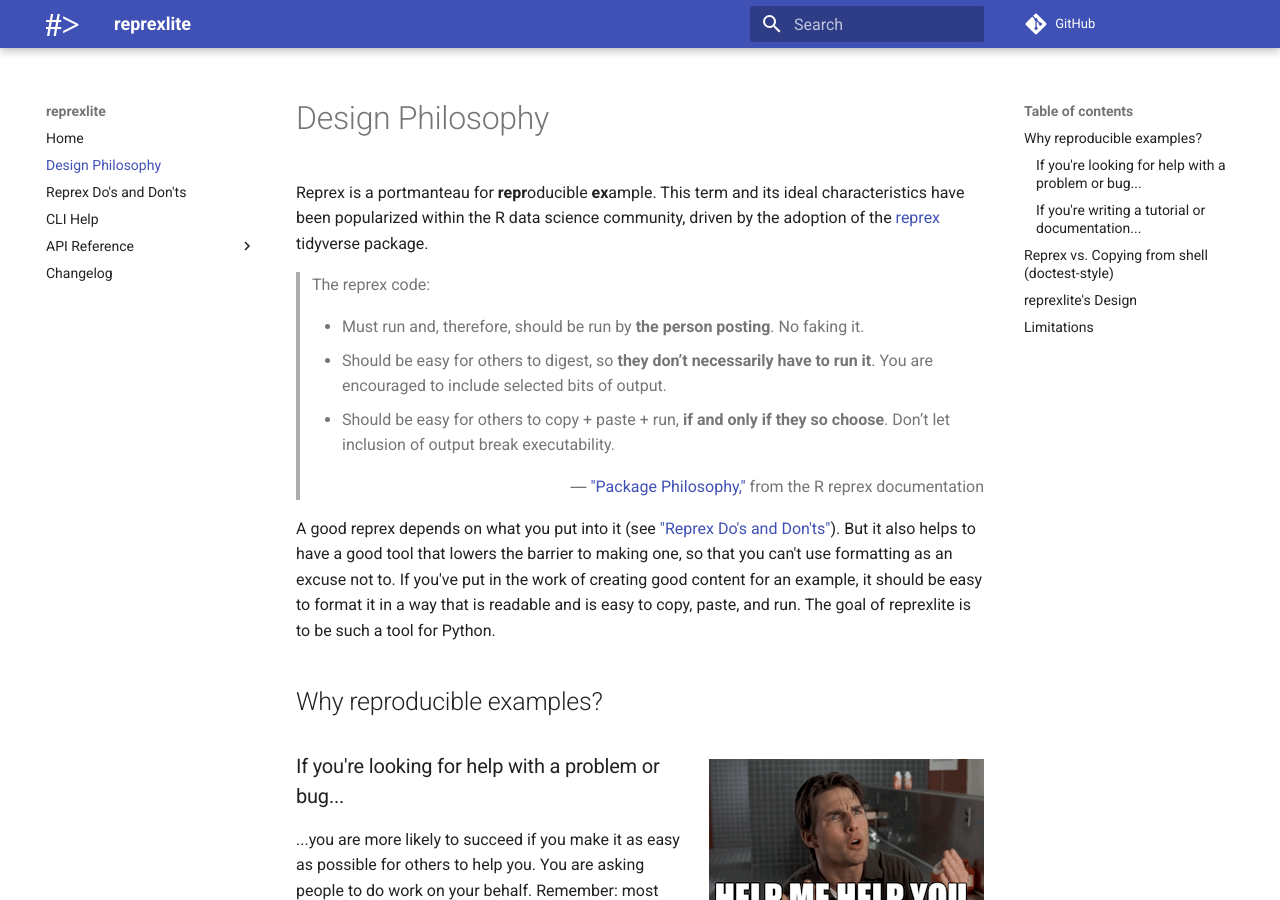
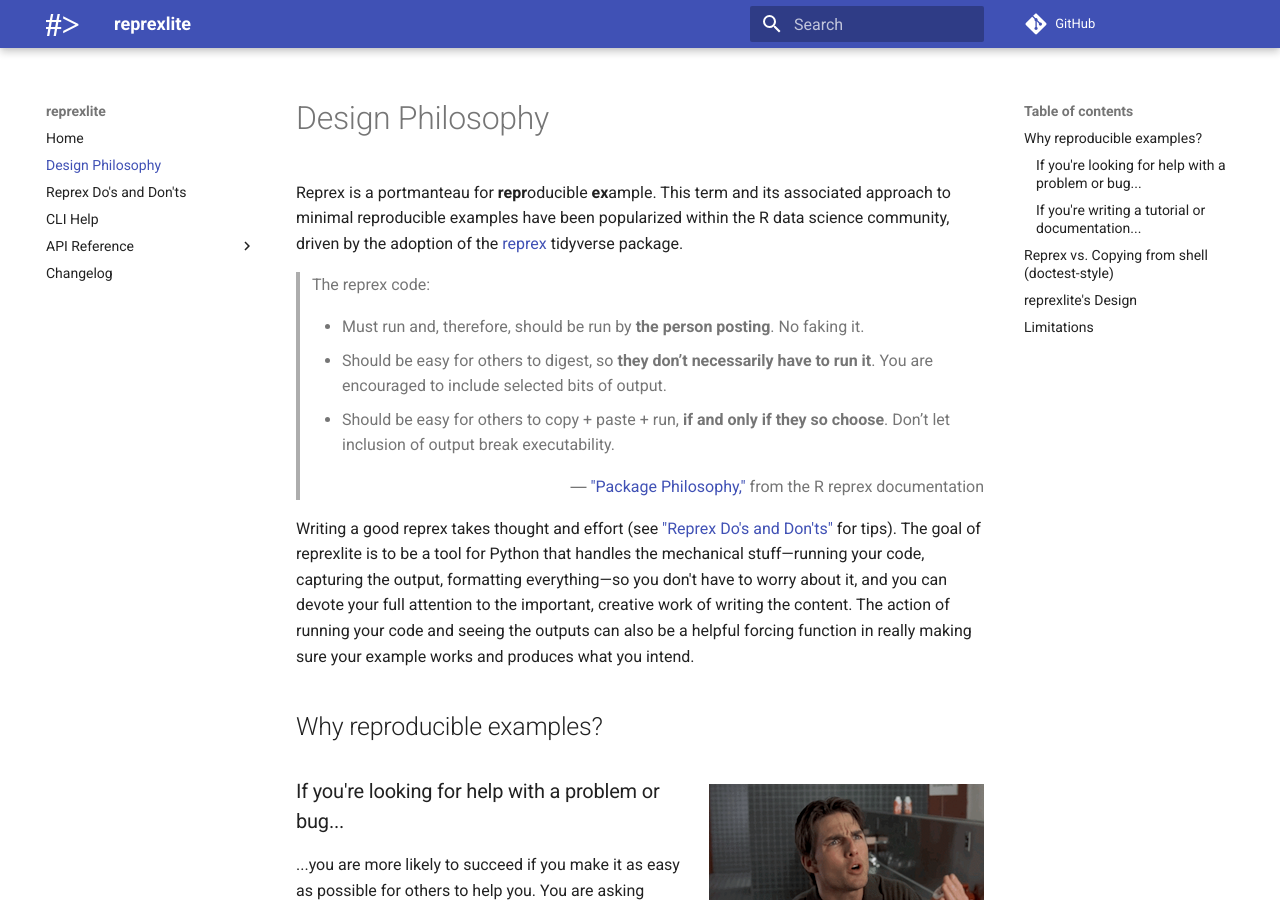
Before and after one commit to jayqi/reprexlite, an MkDocs documentation site: the page built from docs/docs/design-philosophy.md, in a window 1280 px wide and 900 px high. Built offline with MkDocs 1.6.1 and Material for MkDocs 9.7.7, drawn with Linux system fonts in a browser that asks for light colours; comment, search, counter and statistics services are not loaded.

Commit message:
Update intros in README and philosophy page

```diff
--- a/docs/docs/design-philosophy.md
+++ b/docs/docs/design-philosophy.md
@@ -1,6 +1,6 @@
 # Design Philosophy
 
-Reprex is a portmanteau for **repr**oducible **ex**ample. This term and its ideal characteristics have been popularized within the R data science community, driven by the adoption of the [reprex](https://reprex.tidyverse.org/index.html) tidyverse package.
+Reprex is a portmanteau for **repr**oducible **ex**ample. This term and its associated approach to minimal reproducible examples have been popularized within the R data science community, driven by the adoption of the [reprex](https://reprex.tidyverse.org/index.html) tidyverse package.
 
 > The reprex code:
 >
@@ -10,7 +10,7 @@
 >
 > <p style="text-align: right">― <a href="https://reprex.tidyverse.org/articles/reprex-dos-and-donts.html#package-philosophy">"Package Philosophy,"</a> from the R reprex documentation</p>
 
-A good reprex depends on what you put into it (see ["Reprex Do's and Don'ts"](../dos-and-donts)). But it also helps to have a good tool that lowers the barrier to making one, so that you can't use formatting as an excuse not to. If you've put in the work of creating good content for an example, it should be easy to format it in a way that is readable and is easy to copy, paste, and run. The goal of reprexlite is to be such a tool for Python.
+Writing a good reprex takes thought and effort (see ["Reprex Do's and Don'ts"](../dos-and-donts) for tips). The goal of reprexlite is to be a tool for Python that handles the mechanical stuff—running your code, capturing the output, formatting everything—so you don't have to worry about it, and you can devote your full attention to the important, creative work of writing the content. The action of running your code and seeing the outputs can also be a helpful forcing function in really making sure your example works and produces what you intend.
 
 ## Why reproducible examples?
 
```
Also changed, not shown: docs/docs/dos-and-donts.md (+4 -1 lines), README.md.
